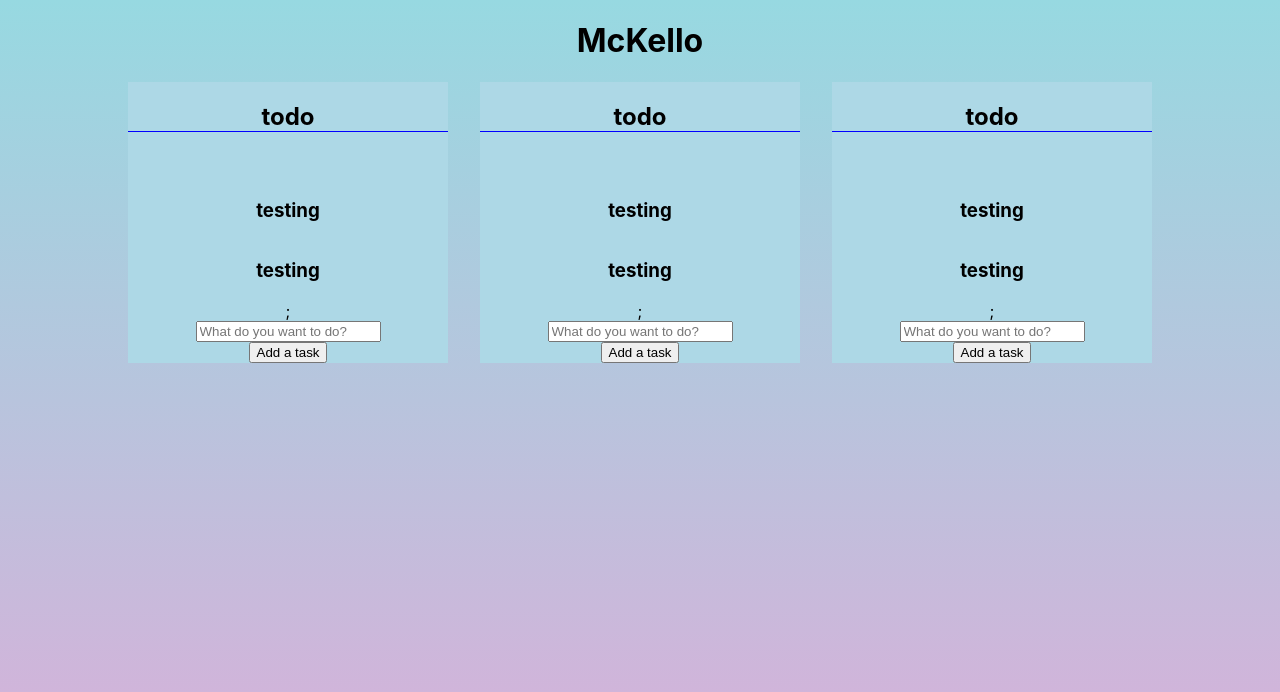
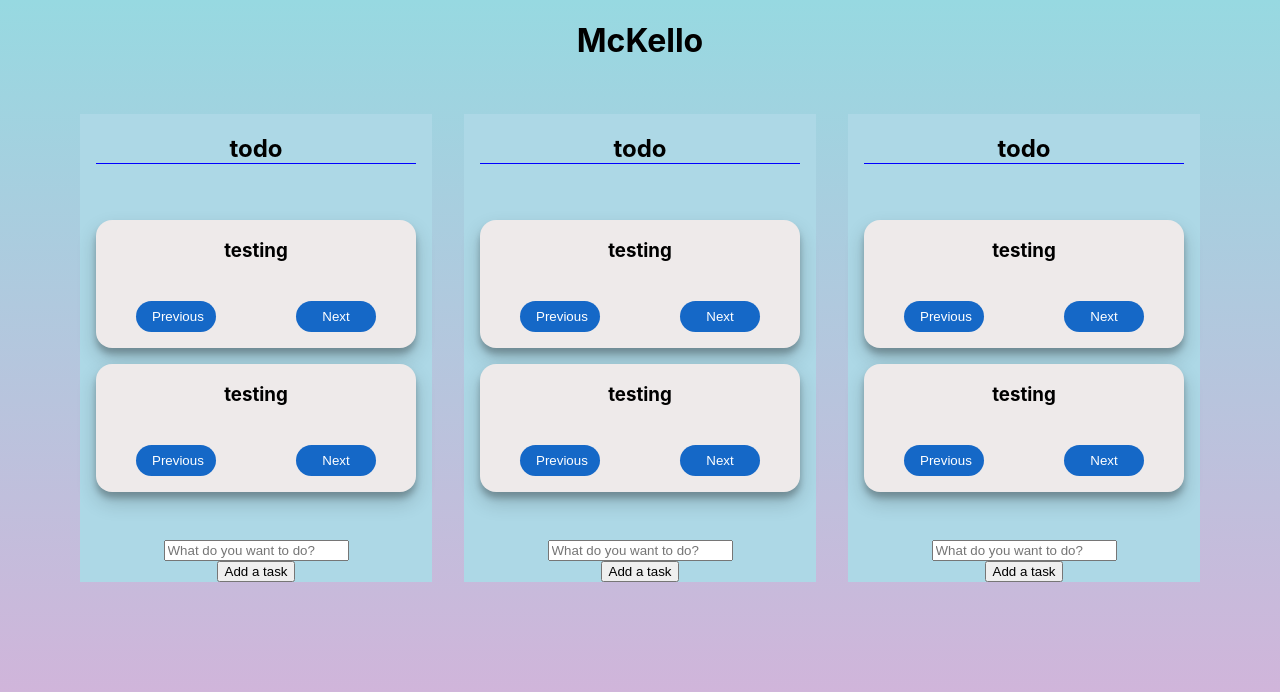
Before and after one commit to markmckenna37/react-project-board, a React (Create React App) app: page / in a window 1280 px wide. Shown: the top 692 px of the page. Built offline with nearby package versions, Linux system fonts and the light colour scheme.

Commit message:
added styles, shift buttons

```diff
--- a/src/App.css
+++ b/src/App.css
@@ -18,7 +18,8 @@
   flex-direction: column;
   justify-content: center;
   align-items: center;
-  margin-right: 2rem;
+  margin: 2rem 2rem 0 0;
+  padding: 0 1rem;
 }
 .column:last-of-type{
   margin-right: 0;
@@ -26,6 +27,8 @@
 .columnContainer {
   display: flex;
   flex-direction: row;
+  flex-wrap: wrap;
+  justify-content: center;
 }
 
 .columnTitle {
@@ -34,3 +37,35 @@
   text-align: center;
   margin-bottom: 3rem;
 }
+
+.card {
+  display: flex;
+  flex-direction: column;
+  align-items: center;
+  justify-content: space-between;
+  width: 100%;
+  min-height: 8rem;
+  margin: .5rem 0;
+  background: rgb(238, 234, 234);
+  border-radius: 1rem;
+  box-shadow: rgba(0, 0, 0, 0.19) 0px 10px 20px, rgba(0, 0, 0, 0.23) 0px 6px 6px;
+}
+.card:last-of-type {
+  margin-bottom: 3rem;
+}
+
+.cardBtnContainer {
+  margin-bottom: 1rem;
+  width: 100%;
+  display: flex;
+  justify-content: space-around;
+}
+
+.cardBtnContainer button {
+  background-color: #1568c7;
+  color: #fff;
+  border: none;
+  padding: .5rem 1rem;
+  width: 5rem;
+  border-radius: 1rem;
+}
--- a/src/App.tsx
+++ b/src/App.tsx
@@ -42,6 +42,8 @@
   }
 
   //method for handling the card shifts between columns
+
+
   return (
     <div className="wrapper">
       <div className="mckello">
--- a/src/components/Card.tsx
+++ b/src/components/Card.tsx
@@ -4,6 +4,10 @@
     return (
         <div className="card">
             <h3>{cardTitle}</h3>
+            <div className="cardBtnContainer">
+                <button onClick={() => {}}>Previous</button>
+                <button onClick={() => {}}>Next</button>
+            </div>
         </div>
     )
 }
--- a/src/components/Column.tsx
+++ b/src/components/Column.tsx
@@ -10,7 +10,7 @@
                     key={index}
                     cardTitle={value}
                 />
-            ))};
+            ))}
             <input
                 onChange={(e:any) => handleInputChange(e.target.value, index)}
                 value={data.input}
```
